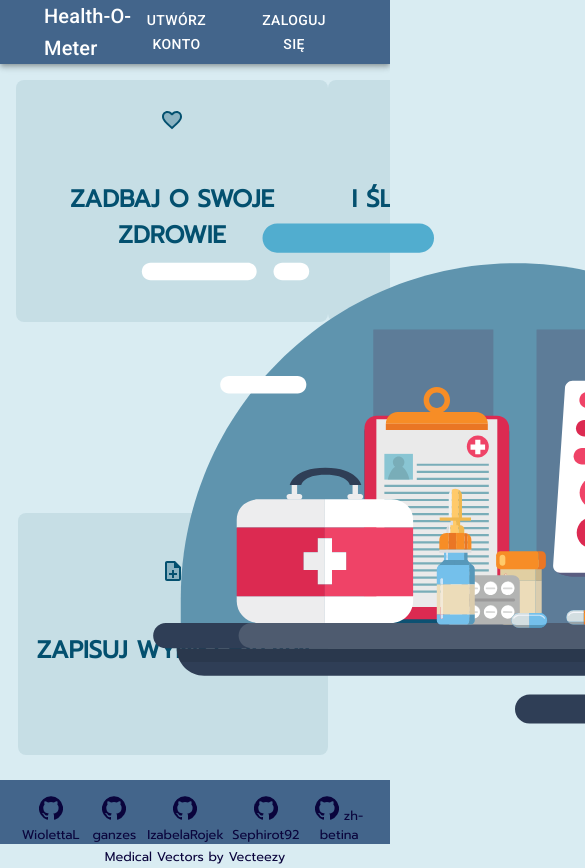
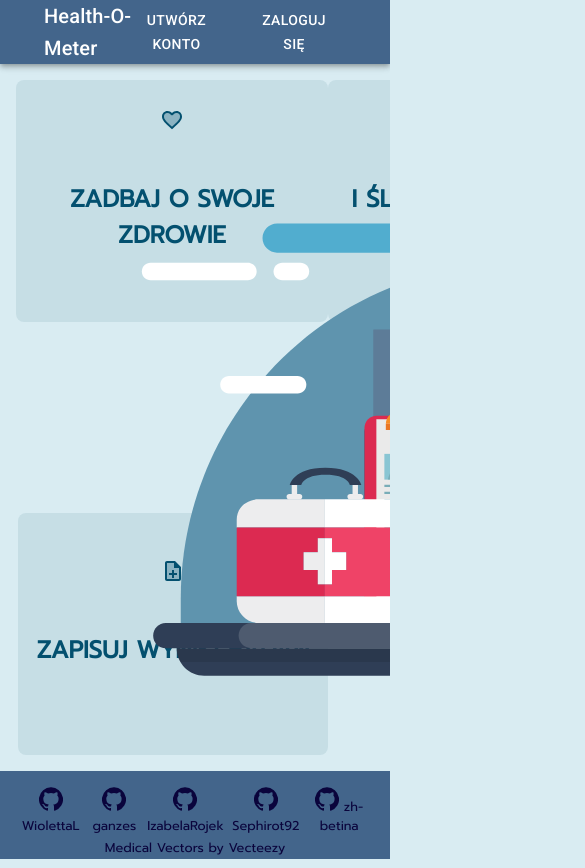
Before and after one commit to WiolettaL/Health-O-Meter-Front, a React (Create React App) app: page / in a window 390 px wide. Shown: the top 868 px of the page, 585 px wide, since content can reach past the window. Built offline with nearby package versions, Linux system fonts and the light colour scheme.

Commit message:
B_004_Footer_fixed_to_the_bottom

```diff
--- a/src/App.scss
+++ b/src/App.scss
@@ -3,7 +3,6 @@
 
 html,
 body{
-  height: 100%;
   width: 100vw;
   margin: 0;
   padding: 0;
@@ -12,9 +11,18 @@ body{
 
 body{
   background-color: $bgrClr;
-  margin-bottom: -4rem;
+  //margin-bottom: -4rem;
   font-family: 'Prompt', sans-serif;
+  position: relative;
+  min-height: 100vh;
+}
 
+.App{
+  padding-bottom: 4rem;
+  height: 100%;
+  @media (max-width: 840px){
+    padding-bottom: 5.5rem;
+  }
 }
 
 .Link{
--- a/src/Footer/Footer.js
+++ b/src/Footer/Footer.js
@@ -9,7 +9,7 @@ const Footer = () => {
             <Grid
                 container
                 direction="row"
-                justify="space-around"
+                justify="space-evenly"
                 alignItems="center"
             >
                 <div className="Footer-github">
--- a/src/Footer/Footer.scss
+++ b/src/Footer/Footer.scss
@@ -7,14 +7,20 @@
     bottom: 0;
     position: absolute;
     //margin-bottom: calc(100vh-4rem);
-    margin-top: 4rem;
+    //margin-top: 4rem;
     text-align: center;
     color: $ftrTxtClr;
     padding: 1rem;
     box-sizing: border-box;
+    @media (max-width: 840px){
+        height: 5.5rem;
+    }
         &-link{
             transition: all .4s;
             font-size: .8rem;
+            @media (max-width: 375px){
+                font-size: .5rem;
+            }
             &:link,
             &:active,
             &:visited{
```
